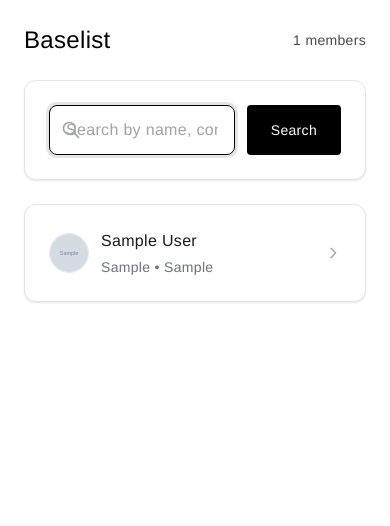
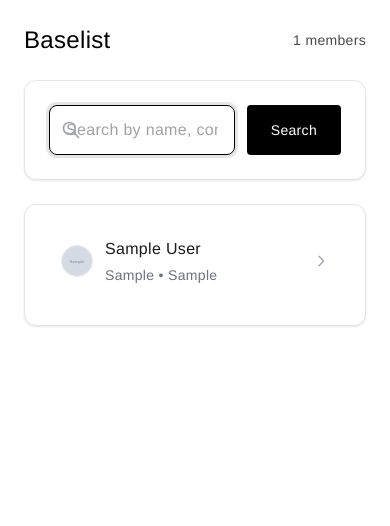
Before and after one commit to AleenaKhan10/Project-GrowComm, a Django app: template templates/communities/user_list.html in a window 390 px wide. Shown: the top 526 px of the page. Run offline with Django 5.2, Linux system fonts and the light colour scheme; tables that the repository leaves empty hold one stand-in row (values such as "Sample post"); the template is opened without the code that fills it: values that come from a table or form of the project are taken from there, most other values are stand-ins (such as "Sample title", 1, 10 or a date in 2020); grey boxes marked "Sample" are stand-in pictures; some libraries are stand-ins or nearby versions; some web fonts are replaced.

Commit message:
Refine mobile user list layout and profile visuals
- Adjusted user row spacing for improved mobile display.
- Reduced profile picture and placeholder sizes for better fit.
- Updated text size in placeholder for enhanced readability.

```diff
--- a/templates/communities/user_list.html
+++ b/templates/communities/user_list.html
@@ -510,7 +510,7 @@
         <!-- Mobile list view - Minimal -->
         <div class="block md:hidden">
             {% for user in users %}
-                <div class="border-b border-gray-200 last:border-b-0">
+                <div class="border-b border-gray-200 last:border-b-0 mb-2 px-3 py-2">
                     <!-- Minimal User Row -->
                     <button
                         class="w-full flex items-center hover:bg-gray-50 transition-colors user-row"
@@ -527,9 +527,9 @@
                     >
                         <div class="flex items-center flex-1">
                             {% if user.profile.profile_picture %}
-                                <img src="{{ user.profile.profile_picture.url }}" alt="{{ user.profile.display_name }}" class="w-10 h-10 rounded-full object-cover mr-3 border border-gray-200">
+                                <img src="{{ user.profile.profile_picture.url }}" alt="{{ user.profile.display_name }}" class="w-8 h-8 rounded-full object-cover mr-3 border border-gray-200">
                             {% else %}
-                                <div class="w-10 h-10 rounded-full bg-gray-200 flex items-center justify-center text-sm font-medium text-gray-600 mr-3 border border-gray-200">
+                                <div class="w-8 h-8 rounded-full bg-gray-200 flex items-center justify-center text-xs font-medium text-gray-600 mr-3 border border-gray-200">
                                     {{ user.profile.display_name|first }}
                                 </div>
                             {% endif %}
```
